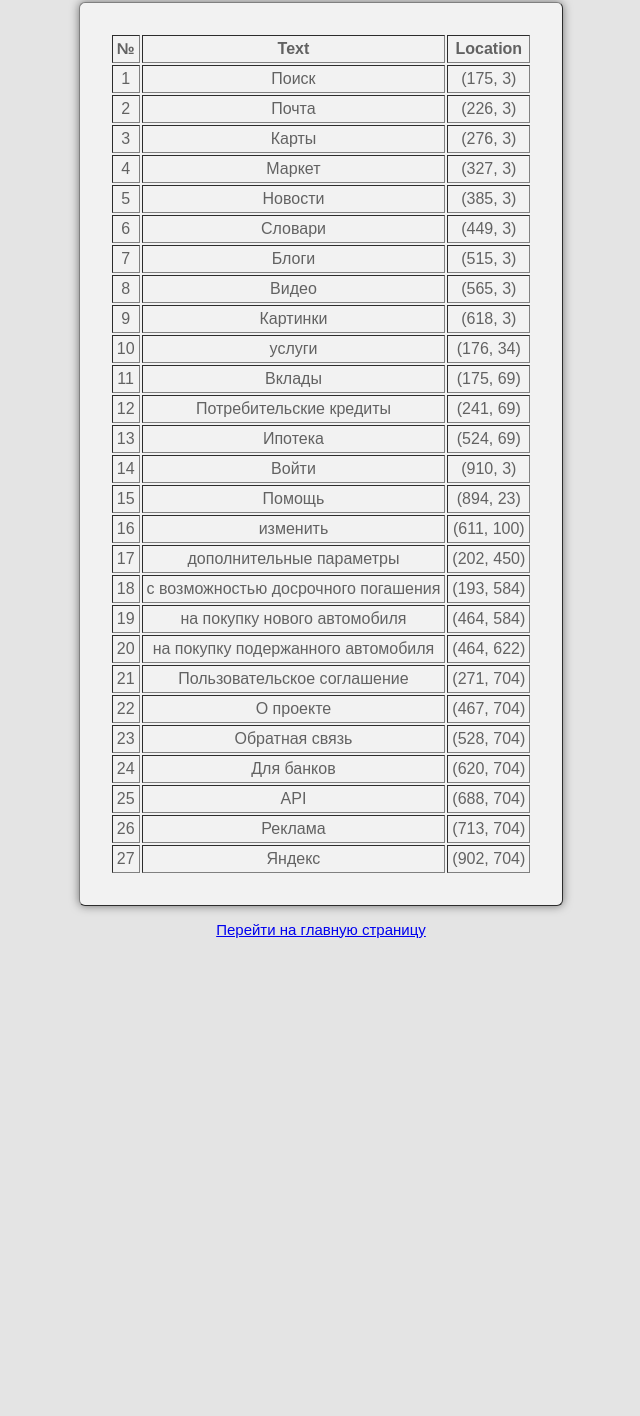
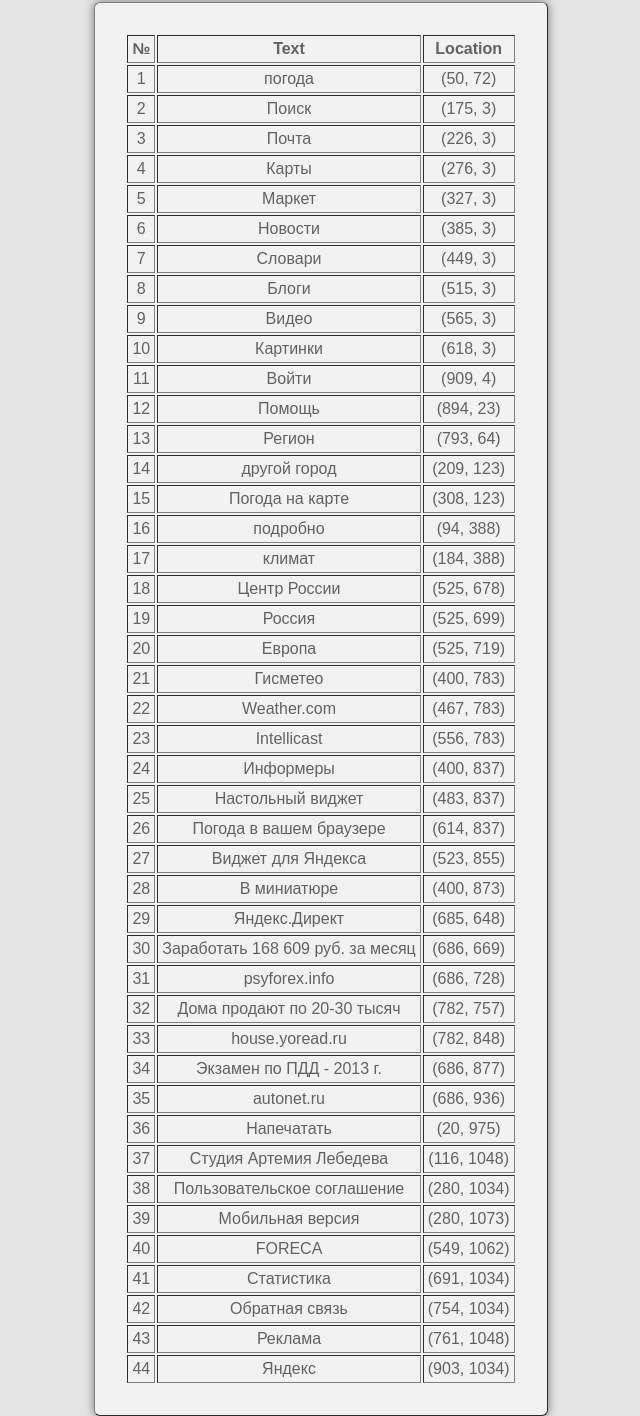
Before and after one commit to Kobil/TesterInstruction, a plain HTML site: page Intructions-HTML/test_links.html in a window 1280 px wide. Shown: the part 51-1467 px from the top of the page, without its empty margins (319-959 px from the left). Before the commit the page ends 1004 px from the top, so only its background shows below. Drawn offline with Linux system fonts and the light colour scheme.

Commit message:
update 18

```diff
--- a/Intructions-HTML/test_links.html
+++ b/Intructions-HTML/test_links.html
@@ -2,32 +2,49 @@
 <BODY>
 <H2 ALIGN="center">Кликнуть по ссылке:</H2>
 <TABLE BORDER="1" ALIGN="center" CELLPADDING="4"><TR><TH>№<TH>Text<TH>Location</TR>
-<TR><TD>1<TD>Поиск<TD>(175, 3)
-<TR><TD>2<TD>Почта<TD>(226, 3)
-<TR><TD>3<TD>Карты<TD>(276, 3)
-<TR><TD>4<TD>Маркет<TD>(327, 3)
-<TR><TD>5<TD>Новости<TD>(385, 3)
-<TR><TD>6<TD>Словари<TD>(449, 3)
-<TR><TD>7<TD>Блоги<TD>(515, 3)
-<TR><TD>8<TD>Видео<TD>(565, 3)
-<TR><TD>9<TD>Картинки<TD>(618, 3)
-<TR><TD>10<TD>yслуги<TD>(176, 34)
-<TR><TD>11<TD>Вклады<TD>(175, 69)
-<TR><TD>12<TD>Потребительские кредиты<TD>(241, 69)
-<TR><TD>13<TD>Ипотека<TD>(524, 69)
-<TR><TD>14<TD>Войти<TD>(910, 3)
-<TR><TD>15<TD>Помощь<TD>(894, 23)
-<TR><TD>16<TD>изменить<TD>(611, 100)
-<TR><TD>17<TD>дополнительные параметры<TD>(202, 450)
-<TR><TD>18<TD>с возможностью досрочного погашения<TD>(193, 584)
-<TR><TD>19<TD>на покупку нового автомобиля<TD>(464, 584)
-<TR><TD>20<TD>на покупку подержанного автомобиля<TD>(464, 622)
-<TR><TD>21<TD>Пользовательское соглашение<TD>(271, 704)
-<TR><TD>22<TD>О проекте<TD>(467, 704)
-<TR><TD>23<TD>Обратная связь<TD>(528, 704)
-<TR><TD>24<TD>Для банков<TD>(620, 704)
-<TR><TD>25<TD>API<TD>(688, 704)
-<TR><TD>26<TD>Реклама<TD>(713, 704)
-<TR><TD>27<TD>Яндекс<TD>(902, 704)
+<TR><TD>1<TD>погода<TD>(50, 72)
+<TR><TD>2<TD>Поиск<TD>(175, 3)
+<TR><TD>3<TD>Почта<TD>(226, 3)
+<TR><TD>4<TD>Карты<TD>(276, 3)
+<TR><TD>5<TD>Маркет<TD>(327, 3)
+<TR><TD>6<TD>Новости<TD>(385, 3)
+<TR><TD>7<TD>Словари<TD>(449, 3)
+<TR><TD>8<TD>Блоги<TD>(515, 3)
+<TR><TD>9<TD>Видео<TD>(565, 3)
+<TR><TD>10<TD>Картинки<TD>(618, 3)
+<TR><TD>11<TD>Войти<TD>(909, 4)
+<TR><TD>12<TD>Помощь<TD>(894, 23)
+<TR><TD>13<TD>Регион<TD>(793, 64)
+<TR><TD>14<TD>другой город<TD>(209, 123)
+<TR><TD>15<TD>Погода на карте<TD>(308, 123)
+<TR><TD>16<TD>подробно<TD>(94, 388)
+<TR><TD>17<TD>климат<TD>(184, 388)
+<TR><TD>18<TD>Центр России<TD>(525, 678)
+<TR><TD>19<TD>Россия<TD>(525, 699)
+<TR><TD>20<TD>Европа<TD>(525, 719)
+<TR><TD>21<TD>Гисметео<TD>(400, 783)
+<TR><TD>22<TD>Weather.com<TD>(467, 783)
+<TR><TD>23<TD>Intellicast<TD>(556, 783)
+<TR><TD>24<TD>Информеры<TD>(400, 837)
+<TR><TD>25<TD>Настольный виджет<TD>(483, 837)
+<TR><TD>26<TD>Погода в вашем браузере<TD>(614, 837)
+<TR><TD>27<TD>Виджет для Яндекса<TD>(523, 855)
+<TR><TD>28<TD>В миниатюре<TD>(400, 873)
+<TR><TD>29<TD>Яндекс.Директ<TD>(685, 648)
+<TR><TD>30<TD>Заработать 168 609 руб. за месяц<TD>(686, 669)
+<TR><TD>31<TD>psyforex.info<TD>(686, 728)
+<TR><TD>32<TD>Дома продают по 20-30 тысяч<TD>(782, 757)
+<TR><TD>33<TD>house.yoread.ru<TD>(782, 848)
+<TR><TD>34<TD>Экзамен по ПДД - 2013 г.<TD>(686, 877)
+<TR><TD>35<TD>autonet.ru<TD>(686, 936)
+<TR><TD>36<TD>Напечатать<TD>(20, 975)
+<TR><TD>37<TD>Студия Артемия Лебедева<TD>(116, 1048)
+<TR><TD>38<TD>Пользовательское соглашение<TD>(280, 1034)
+<TR><TD>39<TD>Мобильная версия<TD>(280, 1073)
+<TR><TD>40<TD>FORECA<TD>(549, 1062)
+<TR><TD>41<TD>Статистика<TD>(691, 1034)
+<TR><TD>42<TD>Обратная связь<TD>(754, 1034)
+<TR><TD>43<TD>Реклама<TD>(761, 1048)
+<TR><TD>44<TD>Яндекс<TD>(903, 1034)
 </table><p align="center"><a href="index.html">Перейти на главную страницу</a>
 </BODY></HTML>
```
Also changed, not shown: Intructions-HTML/test_buttons.html (+1 -1 lines), Intructions-HTML/test_forms-1.html (+2 -32 lines), input.txt, 2 other files.
